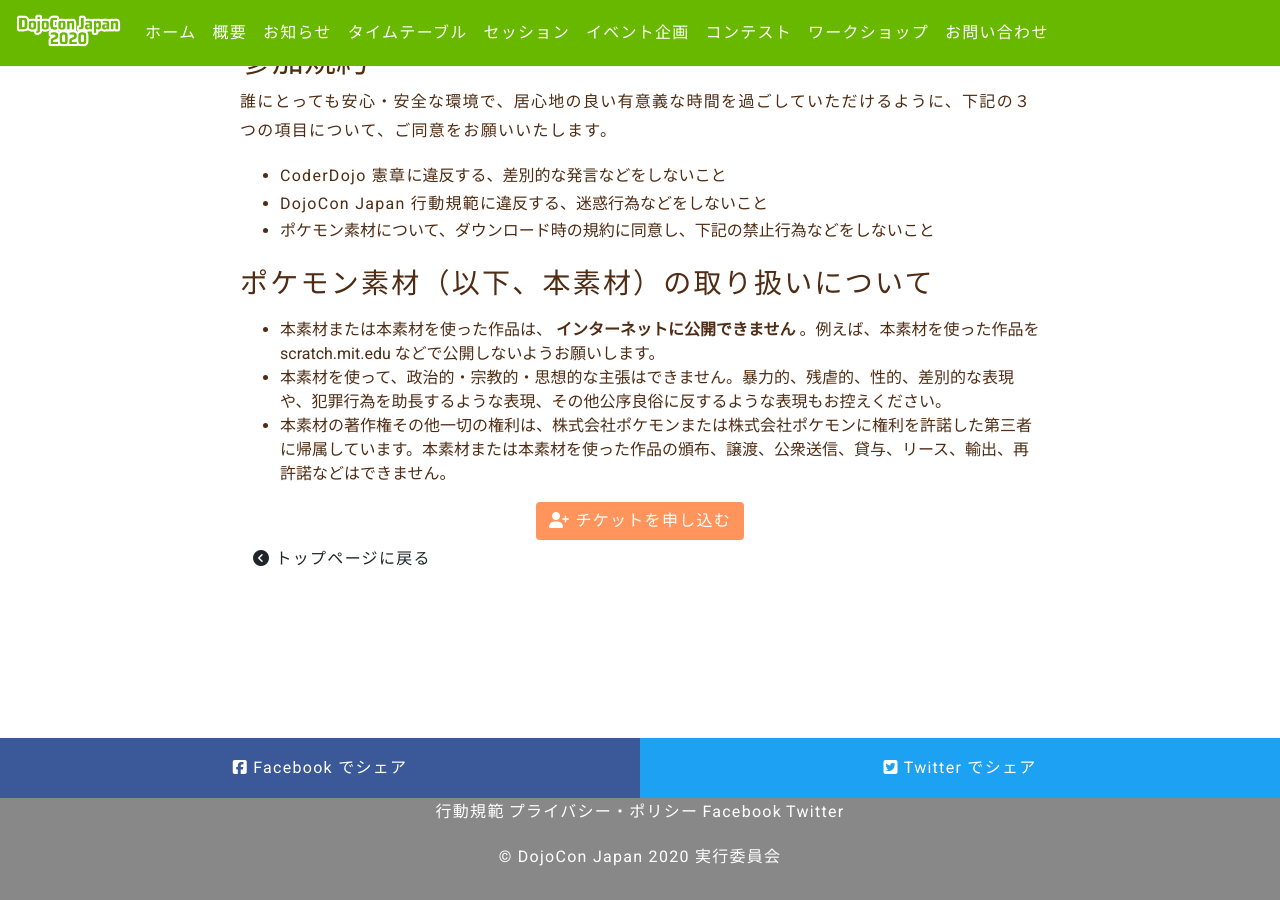
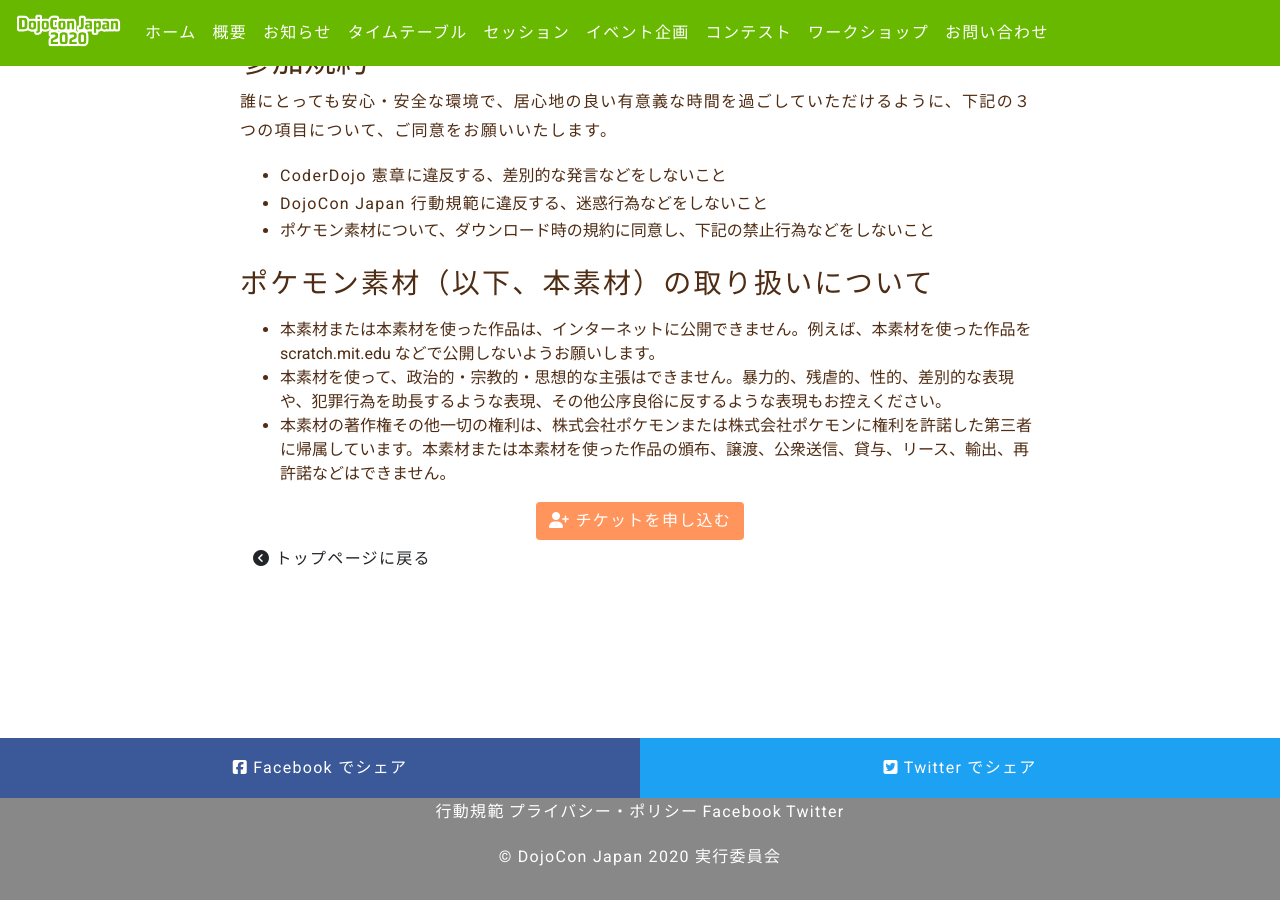
Before and after one commit to coderdojo-japan/dojocon2020.coderdojo.jp, a Jekyll site: the page built from _posts/2020-12-19-pokemon.md, in a window 1280 px wide and 900 px high, scrolled down 2066 px. Built offline with Jekyll 4.4.1, drawn with Linux system fonts in a browser that asks for light colours; nearby versions of some CDN libraries; some web fonts are replaced.

Commit message:
Tweak style of 9th as is in Google Docs

```diff
--- a/_posts/2020-12-19-pokemon.md
+++ b/_posts/2020-12-19-pokemon.md
@@ -42,7 +42,7 @@
 - ポケモン素材について、ダウンロード時の規約に同意し、下記の禁止行為などをしないこと
 
 ### ポケモン素材（以下、本素材）の取り扱いについて
-- 本素材または本素材を使った作品は、 **インターネットに公開できません** 。例えば、本素材を使った作品を scratch.mit.edu などで公開しないようお願いします。
+- 本素材または本素材を使った作品は、インターネットに公開できません。例えば、本素材を使った作品を scratch.mit.edu などで公開しないようお願いします。
 - 本素材を使って、政治的・宗教的・思想的な主張はできません。暴力的、残虐的、性的、差別的な表現や、犯罪行為を助長するような表現、その他公序良俗に反するような表現もお控えください。
 - 本素材の著作権その他一切の権利は、株式会社ポケモンまたは株式会社ポケモンに権利を許諾した第三者に帰属しています。本素材または本素材を使った作品の頒布、譲渡、公衆送信、貸与、リース、輸出、再許諾などはできません。
 
```
